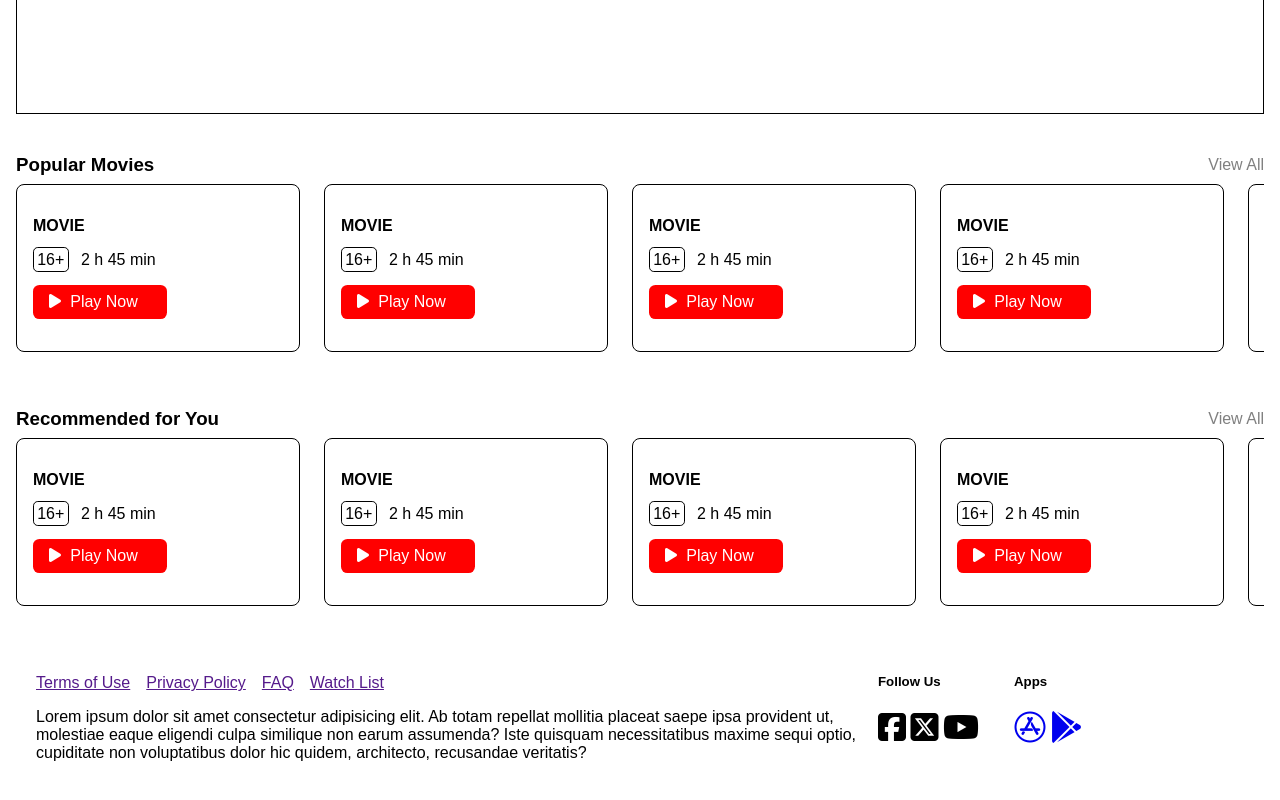
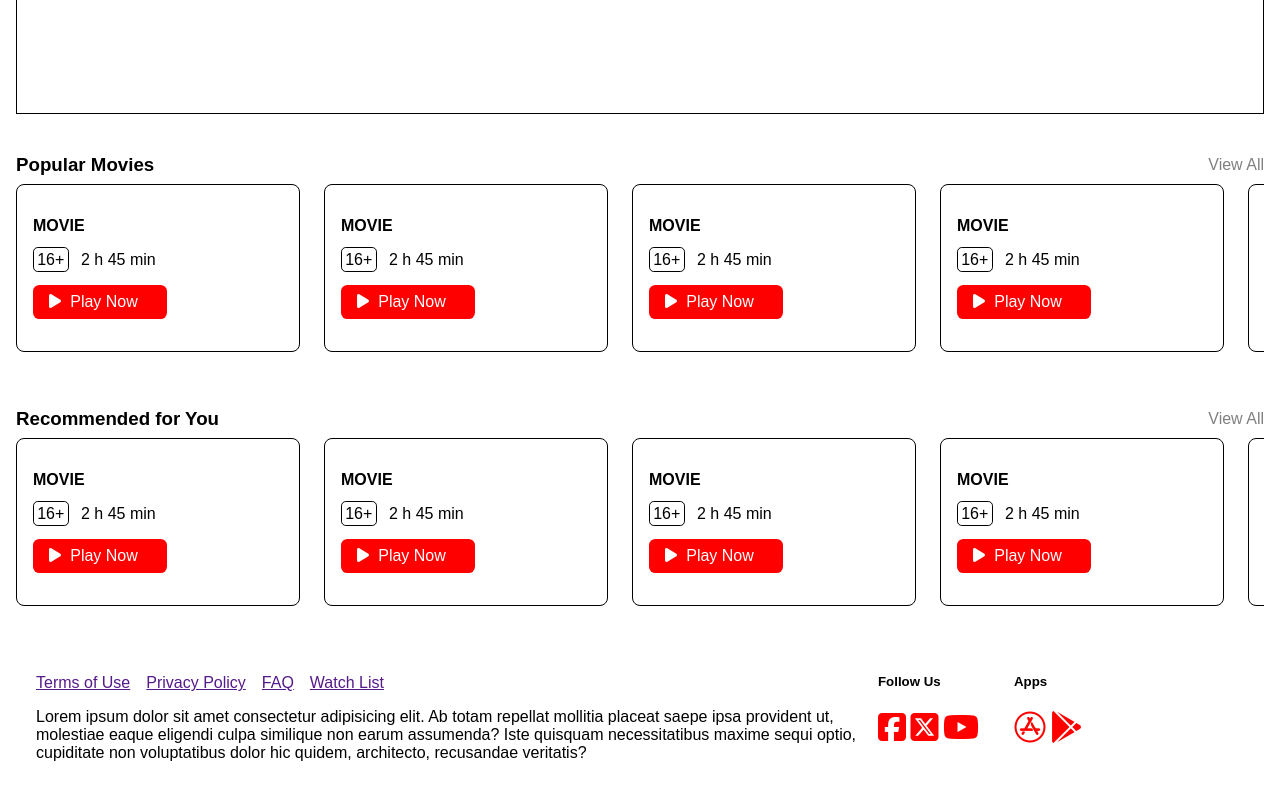
Before and after one commit to y-gokay/witFlix, a website: page index.html in a window 1280 px wide. Shown: the part 766-1566 px from the top of the page. Drawn offline with Linux system fonts and the light colour scheme.

Commit message:
style update

```diff
--- a/index.html
+++ b/index.html
@@ -201,18 +201,24 @@
       <div class="social-navigation">
         <h5>Follow Us</h5>
         <div>
-          <i class="fa-brands fa-square-facebook fa-2x"></i>
-          <i class="fa-brands fa-square-x-twitter fa-2x"></i>
-          <i class="fa-brands fa-youtube fa-2x"></i>
+          <i class="fa-brands fa-square-facebook fa-2x" style="color: red"></i>
+          <i class="fa-brands fa-square-x-twitter fa-2x" style="color: red"></i>
+          <i class="fa-brands fa-youtube fa-2x" style="color: red"></i>
         </div>
       </div>
       <div class="mobile-app-navigation">
         <h5>Apps</h5>
         <div>
-          <a href="https://www.apple.com/tr/app-store/" target="_blank"
+          <a
+            href="https://www.apple.com/tr/app-store/"
+            target="_blank "
+            style="color: red"
             ><i class="fab fa-app-store fa-2x"></i
           ></a>
-          <a href="https://play.google.com/store/apps?gl=TR" target="_blank"
+          <a
+            href="https://play.google.com/store/apps?gl=TR"
+            target="_blank"
+            style="color: red"
             ><i class="fab fa-google-play fa-2x"></i
           ></a>
         </div>
```
